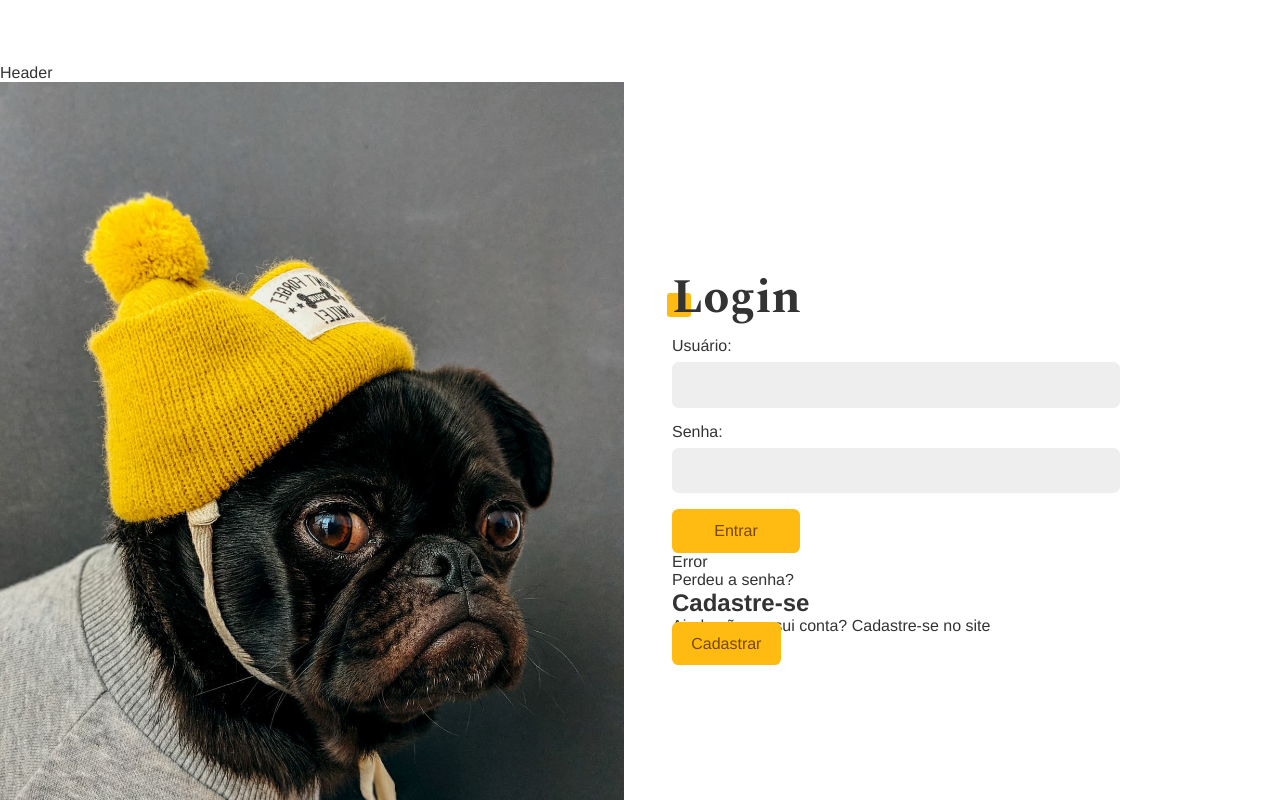
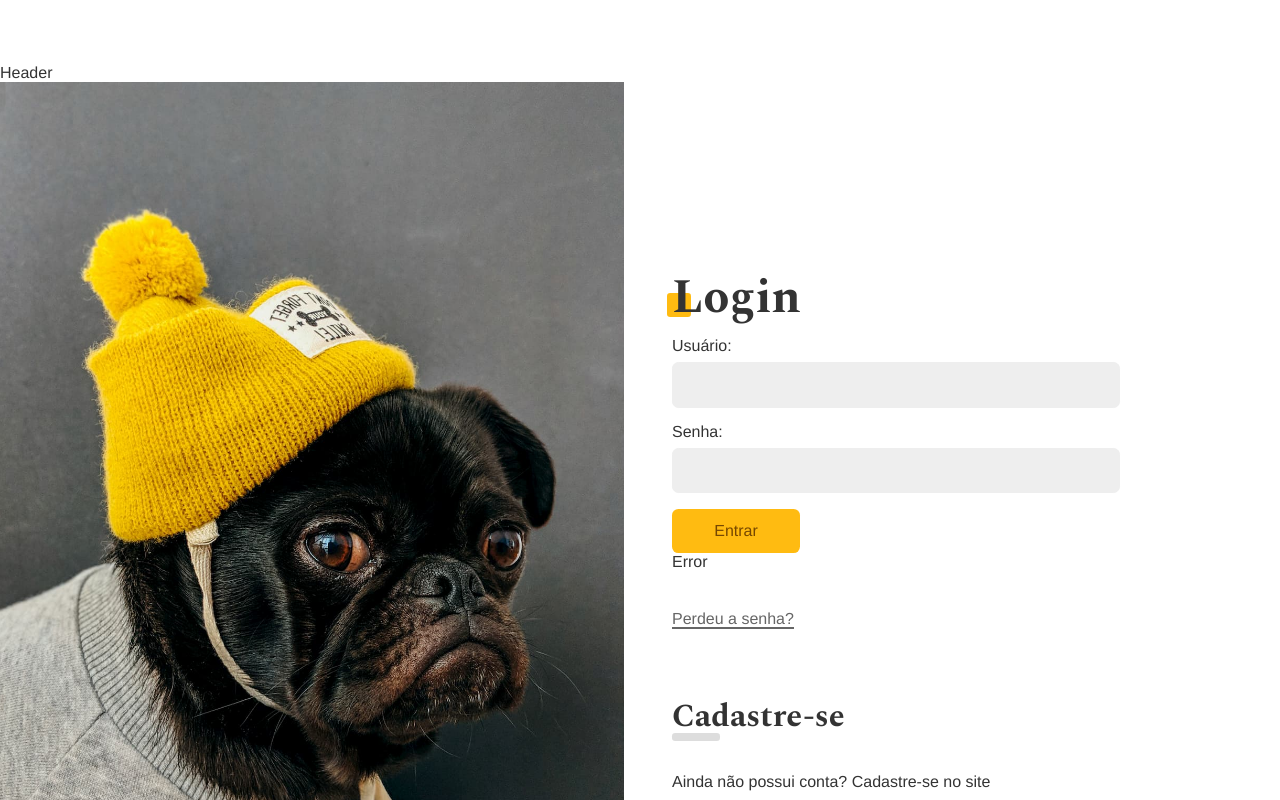
Before and after one commit to RodrigoTissianel/Dogs, a React (Vite) app: page /login in a window 1280 px wide. Shown: the top 800 px of the page. Built offline with nearby package versions, Linux system fonts and the light colour scheme.

Commit message:
feat: create the styles for the LoginForm component

```diff
--- a/src/Pages/Login/LoginForm/LoginForm.module.css
+++ b/src/Pages/Login/LoginForm/LoginForm.module.css
@@ -0,0 +1,43 @@
+.form{
+    margin-bottom: 2rem;
+}
+
+.perdeu{
+    display: inline-block;
+    color: #666;
+    padding: .5rem 0;
+    line-height: 1;
+}
+
+.perdeu::after{
+    content: '';
+    height: 2px;
+    width: 100%;
+    background-color: currentColor;
+    display: block;
+}
+
+.cadastro{
+    margin-top: 4rem;
+    margin-bottom: 4rem;
+}
+
+.cadastro p{
+    margin-top: 2rem;
+    margin-bottom: 2rem;
+}
+
+.subtitle{
+    font-family: var(--type-second);
+    line-height: 1;
+    font-size: 2rem;
+}
+
+.subtitle::after{
+    content: '';
+    display: block;
+    background-color: #ddd;
+    height: 0.5rem;
+    width: 3rem;
+    border-radius: 0.2rem;
+}
```
